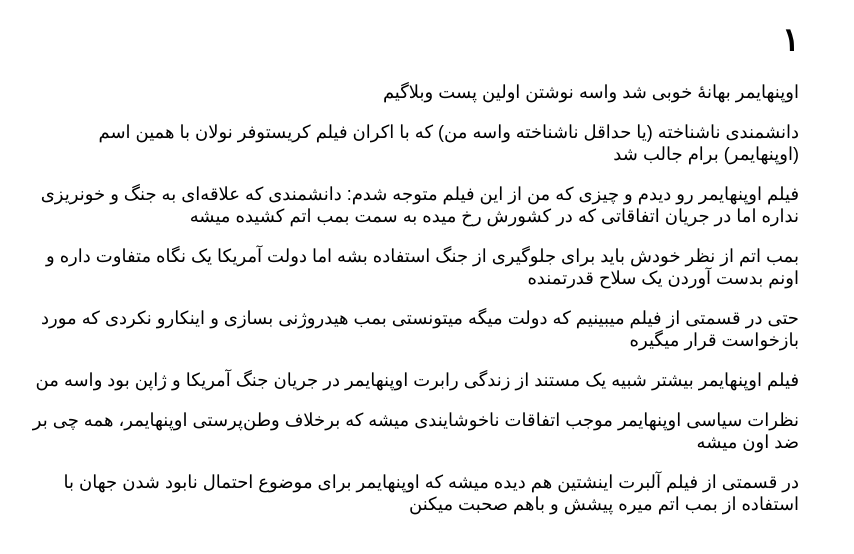
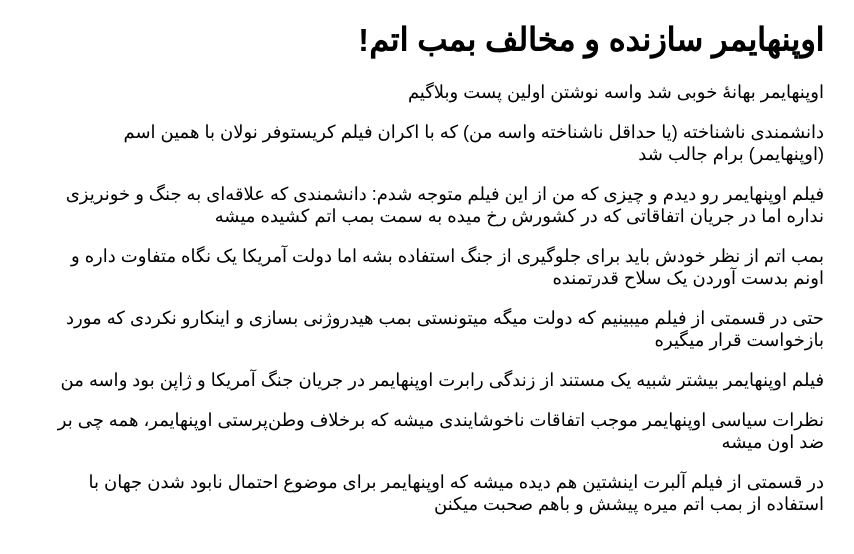
Before and after one commit to darkblog/darkblog.github.io, a Jekyll site: the page built from _posts/2023-8-7-1.md, in a window 1280 px wide. Shown: the top 554 px of the page, without its empty margins (327-1181 px from the left). Built offline with Jekyll 4.4.1, drawn with Linux system fonts in a browser that asks for light colours.

Commit message:
Update 2023-8-7-1.md

```diff
--- a/_posts/2023-8-7-1.md
+++ b/_posts/2023-8-7-1.md
@@ -1,6 +1,6 @@
 ---
 layout: post
-title: ۱
+title: اوپنهایمر سازنده و مخالف بمب اتم!
 ---
 
 اوپنهایمر بهانهٔ خوبی شد واسه نوشتن اولین پست وبلاگیم
```
